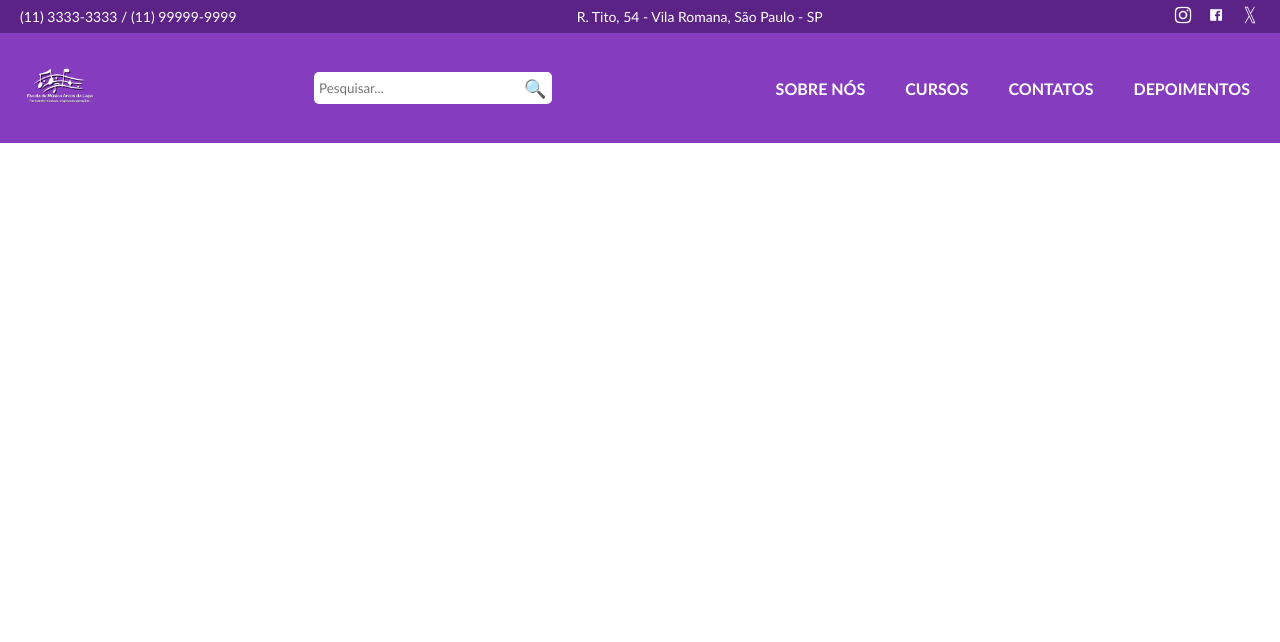
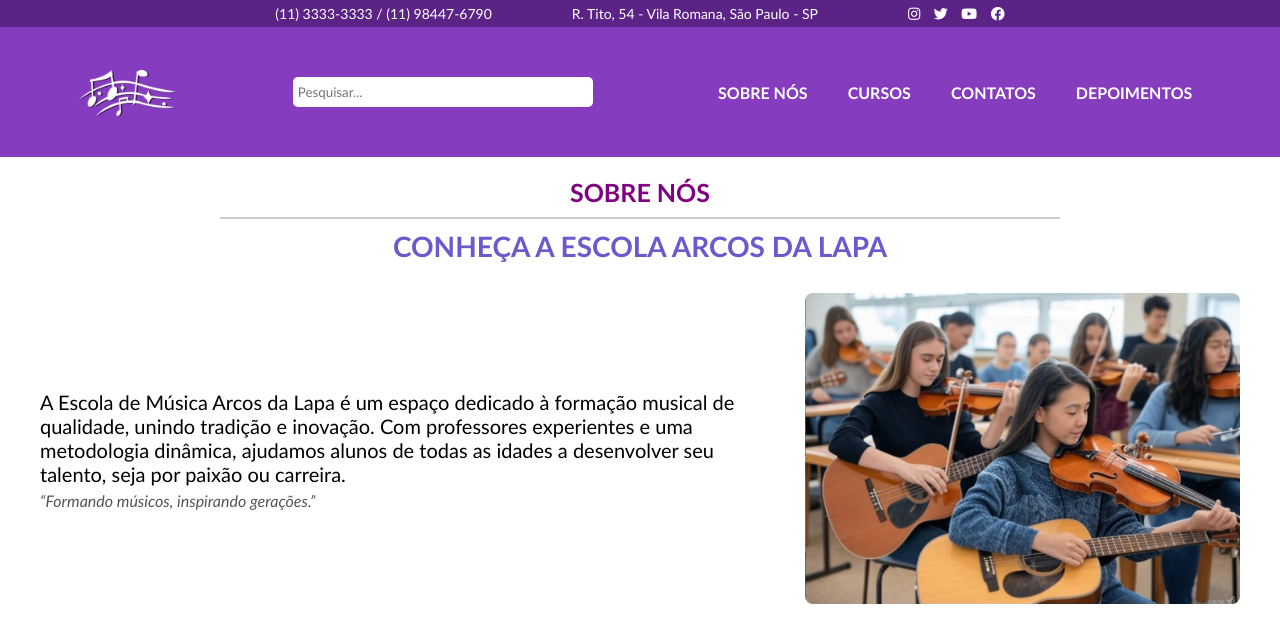
Before and after one commit to gabrielsilvaa12/escola_arcos_Lapa, a plain HTML site: page Escola/index.html in a window 1280 px wide. Drawn offline with Linux system fonts and the light colour scheme.

Commit message:
projeto arcos lapa

```diff
--- a/Escola/index.html
+++ b/Escola/index.html
@@ -5,24 +5,25 @@
     <meta name="viewport" content="width=device-width, initial-scale=1.0">
     <title>Escola de Música Arcos da Lapa</title>
     <link rel="stylesheet" href="styles.css">
-    <link rel="shortcut icon" href="../imagens/2-removebg-preview.png">
+    <link rel="shortcut icon" href="../imagens/2-removebg-preview (1).png">
+    <link rel="stylesheet" href="https://cdnjs.cloudflare.com/ajax/libs/font-awesome/5.15.3/css/all.min.css">
 </head>
 <body>
     <header>
         <div class="top-bar">
-            <p>(11) 3333-3333 / (11) 99999-9999</p>
+            <p>(11) 3333-3333 / (11) 98447-6790</p>
             <p>R. Tito, 54 - Vila Romana, São Paulo - SP</p>
             <div class="redes-sociais">
-                <a href="#"><img src="../imagens/criativo-6594670e4b7e9MDIvMDEvMjAyNCAxNmg0Mg__-removebg-preview.png" alt="Instagram"></a>
-                <a href="#"><img src="../imagens/Mídia-removebg-preview.png" alt="Facebook"></a>
-                <a href="#"><img src="../imagens/5ec14aa8686c6761c75b20a164a8afc2-removebg-preview.png" alt="Twitter"></a>
+                <a href="#"><i class="fab fa-instagram"></i></a>
+                <a href="#"><i class="fab fa-twitter"></i></a>
+                <a href="#"><i class="fab fa-youtube"></i></a>
+                <a href="#"><i class="fab fa-facebook"></i></a>
             </div>
         </div>
         <div class="nav-bar">
-            <img src="../imagens/Texto do seu parágrafo.png" alt="Logo">
+            <img class="img" src="../imagens/1.png" alt="Logo">
             <div class="pesquisar">
                 <input type="text" id="search-bar" placeholder="Pesquisar...">
-                <button id="botao">🔍</button>
             </div>
             <nav>
                 <ul>
@@ -34,5 +35,20 @@
             </nav>
         </div>
     </header>
+
+    <section class="sobre-nos">
+        <h3 class="subtitulo">SOBRE NÓS</h3>
+        <hr class="linha">
+        <h2 class="titulo">CONHEÇA A ESCOLA ARCOS DA LAPA</h2>
+        <div class="conteudo">
+            <div class="texto">
+                <p >A Escola de Música Arcos da Lapa é um espaço dedicado à formação musical de qualidade, unindo tradição e inovação. Com professores experientes e uma metodologia dinâmica, ajudamos alunos de todas as idades a desenvolver seu talento, seja por paixão ou carreira.</p>
+                <p class="cita">“Formando músicos, inspirando gerações.”</p>
+            </div>
+            <div class="imagem">
+                <img src="../imagens/Mídia.jpg" alt="Alunos tocando instrumentos musicais">
+            </div>
+        </div>
+    </section>
 </body>
 </html>
--- a/Escola/styles.css
+++ b/Escola/styles.css
@@ -18,8 +18,9 @@ header {
 
 .top-bar {
     display: flex;
-    justify-content: space-between;
+    justify-content: center;
     align-items: center;
+    gap: 80px;
     padding: 5px 20px;
     font-size: 14px;
     background-color: #5C2387;
@@ -31,6 +32,8 @@ header {
     background: white;
     border-radius: 5px;
     overflow: hidden;
+    height: 30px;
+    width: 300px;
 }
 
 .pesquisar input {
@@ -39,36 +42,23 @@ header {
     outline: none;
 }
 
-.pesquisar button {
-    background: none;
-    border: none;
-    cursor: pointer;
-    padding: 5px;
-    font-size: 16px;
-}
-
-
 .redes-sociais a {
     margin-left: 10px;
-}
-
-.redes-sociais img {
-    width: 20px;
-    height: 20px;
+    color: white;
 }
 
 .nav-bar {
     display: flex;
     align-items: center;
-    justify-content: space-between;
+    justify-content: space-around;
     padding: 15px 20px;
 }
 
 
 .nav-bar img {
-    height: 80px;
+    height: 100px;
     width: auto;
-    display: block;
+    display: flex;
 }
 
 .nav-bar input {
@@ -76,14 +66,6 @@ header {
     padding: 5px;
     border-radius: 5px;
     border: none;
-}
-
-#botao {
-    background: none;
-    border: none;
-    cursor: pointer;
-    font-size: 18px;
-    margin-left: 5px;
 }
 
 nav ul {
@@ -104,3 +86,51 @@ nav a:hover {
     background: rgba(255, 255, 255, 0.2);
     border-radius: 5px;
 }
+
+.sobre-nos {
+    max-width: 1200px;
+    margin: 20px auto;
+}
+
+.subtitulo {
+    color: purple;
+    font-size: 25px;
+    text-transform: uppercase;
+    text-align: center;
+}
+
+.linha {
+    width: 70%;
+    margin: 10px auto;
+    border: 1px solid #ccc;
+}
+
+.titulo {
+    color: #6a5acd;
+    font-size: 28px;
+    text-align: center;
+    margin-bottom: 30px;
+}
+.conteudo {
+    display: flex;
+    align-items: center;
+}
+.texto {
+    width: 70%;
+    /* margin-bottom: auto; */
+    padding-right: 30px;
+    font-size: 20px;
+}
+.imagem {
+    width: 40%;
+}
+.imagem img {
+    width: 100%;
+    border-radius: 8px;
+}
+.cita {
+    margin-top: 5px;
+    font-style: italic;
+    color: #555;
+    font-size: 16px;
+}
```
Also changed, not shown: Escola/script.js (+8 -3 lines), imagens/1.png (added), imagens/2-removebg-preview (1).png (added), imagens/2-removebg-preview.png (deleted), imagens/Mídia.jpg (added), imagens/Texto do seu parágrafo.png (deleted).
